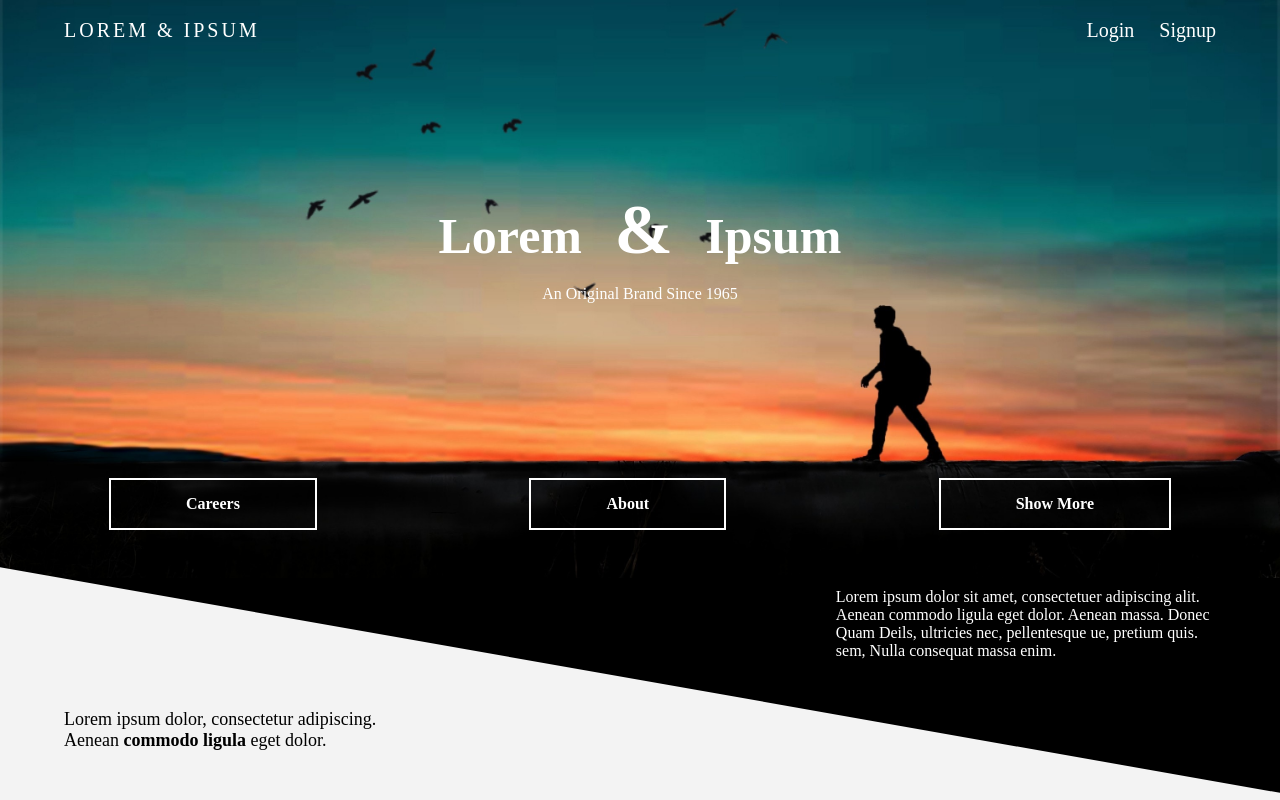
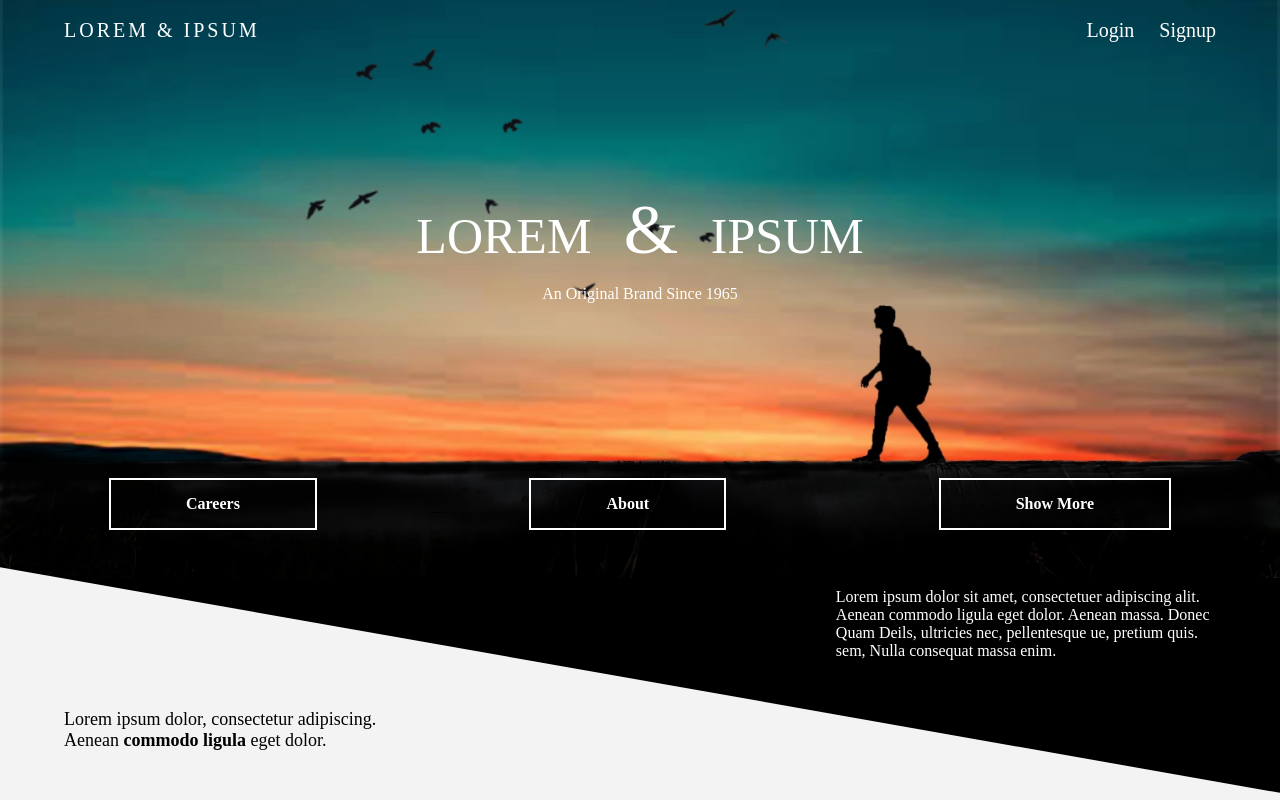
Before and after one commit to liybomyr-prystanskyi/FL-11, a plain HTML site: page FL11_HW4/homework/index.html in a window 1280 px wide. Shown: the top 800 px of the page. Drawn offline with Linux system fonts and the light colour scheme; a web font is replaced by a local one.

Commit message:
add banner title styles

```diff
--- a/FL11_HW4/homework/css/style.css
+++ b/FL11_HW4/homework/css/style.css
@@ -108,6 +108,8 @@ body {
   font-family: 'Open Sans';
   margin: 0;
   text-align: center;
+  font-weight: 100;
+  text-transform: uppercase;
 }
 
 .banner-main h1 span {
```
